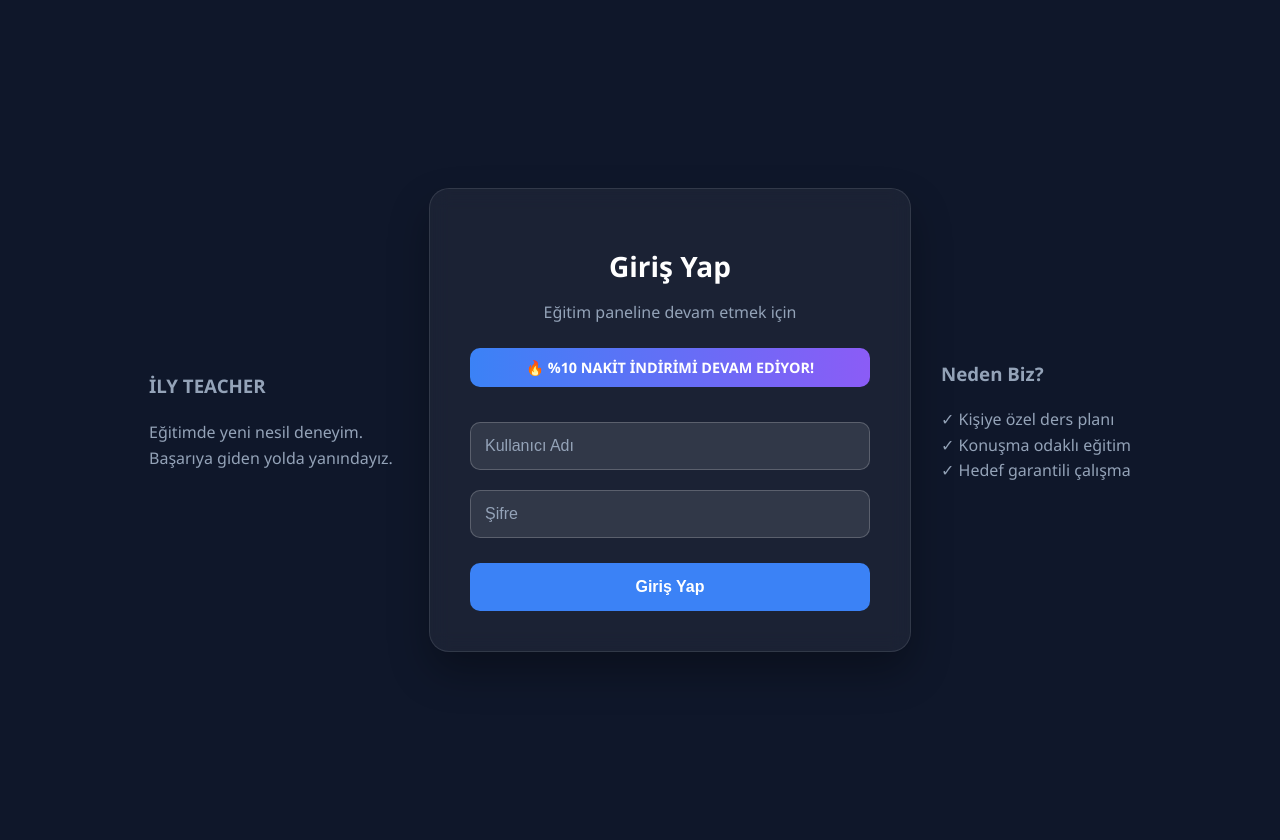
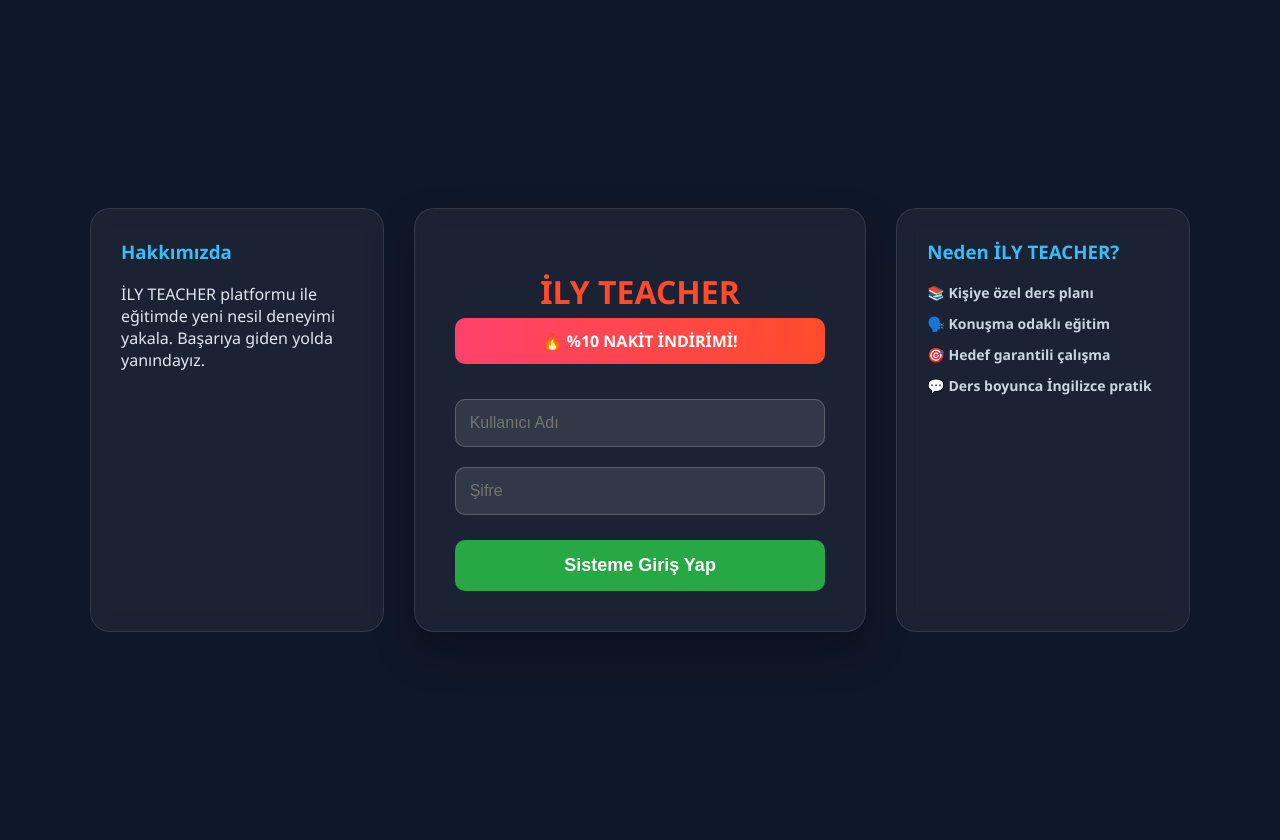
Before and after one commit to sintuvez31-web/ders-site, a Flask app: page /login in a window 1280 px wide. Run offline with Flask 3, Linux system fonts and the light colour scheme.

Commit message:
Update login.html

```diff
--- a/templates/login.html
+++ b/templates/login.html
@@ -7,58 +7,58 @@
     <style>
         body { font-family: 'Segoe UI', Roboto, sans-serif; background: #0f172a; margin: 0; display: flex; justify-content: center; align-items: center; min-height: 100vh; padding: 20px; }
 
-        .wrapper { display: flex; flex-direction: row; gap: 30px; align-items: center; justify-content: center; width: 100%; max-width: 1000px; }
+        .wrapper { display: flex; flex-direction: row; gap: 30px; align-items: stretch; justify-content: center; width: 100%; max-width: 1100px; }
+
+        .side-panel {
+            background: rgba(255, 255, 255, 0.05); backdrop-filter: blur(10px);
+            padding: 30px; border-radius: 20px; width: 250px;
+            border: 1px solid rgba(255, 255, 255, 0.1); color: #e2e8f0;
+        }
 
         .login-container {
-            background: rgba(255, 255, 255, 0.05);
-            backdrop-filter: blur(10px);
-            padding: 40px;
-            border-radius: 20px;
-            width: 400px;
-            text-align: center;
-            border: 1px solid rgba(255, 255, 255, 0.1);
-            box-shadow: 0 20px 40px rgba(0,0,0,0.3);
+            background: rgba(255, 255, 255, 0.05); backdrop-filter: blur(10px);
+            padding: 40px; border-radius: 20px; width: 400px; text-align: center;
+            border: 1px solid rgba(255, 255, 255, 0.1); box-shadow: 0 20px 40px rgba(0,0,0,0.3);
         }
 
-        h1 { color: #ffffff; font-size: 28px; margin-bottom: 5px; }
-        p.subtitle { color: #94a3b8; margin-bottom: 25px; }
+        h1 { color: #ff4b2b; font-size: 32px; margin-bottom: 5px; font-weight: 800; }
+        h3 { color: #38bdf8; margin-top: 0; }
 
         .indirim-banner {
-            background: linear-gradient(90deg, #3b82f6, #8b5cf6);
-            color: white; padding: 10px; border-radius: 10px; font-weight: bold; margin-bottom: 25px; font-size: 0.9rem;
+            background: linear-gradient(90deg, #ff416c, #ff4b2b);
+            color: white; padding: 12px; border-radius: 10px; font-weight: bold; margin-bottom: 25px;
         }
 
         input {
             width: 100%; padding: 14px; margin: 10px 0; background: rgba(255,255,255,0.1);
             border: 1px solid rgba(255,255,255,0.2); border-radius: 10px; color: white; font-size: 16px; box-sizing: border-box;
         }
-        input::placeholder { color: #94a3b8; }
 
         button {
-            width: 100%; padding: 15px; background: #3b82f6; color: white; border: none;
-            border-radius: 10px; cursor: pointer; font-size: 16px; font-weight: bold; margin-top: 15px; transition: 0.3s;
+            width: 100%; padding: 15px; background: #28a745; color: white; border: none;
+            border-radius: 10px; cursor: pointer; font-size: 18px; font-weight: bold; margin-top: 15px; transition: 0.3s;
         }
-        button:hover { background: #2563eb; transform: translateY(-2px); }
+        button:hover { background: #218838; transform: translateY(-2px); }
 
-        /* Sağ/Sol panelleri biraz daha hafiflettik */
-        .side-panel { color: #94a3b8; max-width: 250px; line-height: 1.6; }
+        ul { list-style: none; padding: 0; text-align: left; }
+        li { margin-bottom: 12px; font-size: 14px; color: #cbd5e1; }
 
-        @media (max-width: 950px) { .wrapper { flex-direction: column; } .side-panel { display: none; } }
+        @media (max-width: 950px) { .wrapper { flex-direction: column; } .side-panel { display: none; } .login-container { width: 90%; } }
     </style>
 </head>
 <body>
 
 <div class="wrapper">
+    <!-- SOL PANEL -->
     <div class="side-panel">
-        <h3>İLY TEACHER</h3>
-        <p>Eğitimde yeni nesil deneyim. Başarıya giden yolda yanındayız.</p>
+        <h3>Hakkımızda</h3>
+        <p>İLY TEACHER platformu ile eğitimde yeni nesil deneyimi yakala. Başarıya giden yolda yanındayız.</p>
     </div>
 
+    <!-- GİRİŞ PANELİ -->
     <div class="login-container">
-        <h1>Giriş Yap</h1>
-        <p class="subtitle">Eğitim paneline devam etmek için</p>
-
-        <div class="indirim-banner">🔥 %10 NAKİT İNDİRİMİ DEVAM EDİYOR!</div>
+        <h1>İLY TEACHER</h1>
+        <div class="indirim-banner">🔥 %10 NAKİT İNDİRİMİ!</div>
 
         {% if hata %}
             <p style="color: #fb7185; font-weight:bold; margin-bottom:15px;">{{ hata }}</p>
@@ -67,13 +67,19 @@
         <form action="/login" method="POST">
             <input type="text" name="username" placeholder="Kullanıcı Adı" required>
             <input type="password" name="password" placeholder="Şifre" required>
-            <button type="submit">Giriş Yap</button>
+            <button type="submit">Sisteme Giriş Yap</button>
         </form>
     </div>
 
+    <!-- SAĞ PANEL -->
     <div class="side-panel">
-        <h3>Neden Biz?</h3>
-        <p>✓ Kişiye özel ders planı<br>✓ Konuşma odaklı eğitim<br>✓ Hedef garantili çalışma</p>
+        <h3>Neden İLY TEACHER?</h3>
+        <ul>
+            <li>📚 <b>Kişiye özel ders planı</b></li>
+            <li>🗣️ <b>Konuşma odaklı eğitim</b></li>
+            <li>🎯 <b>Hedef garantili çalışma</b></li>
+            <li>💬 <b>Ders boyunca İngilizce pratik</b></li>
+        </ul>
     </div>
 </div>
 
```
